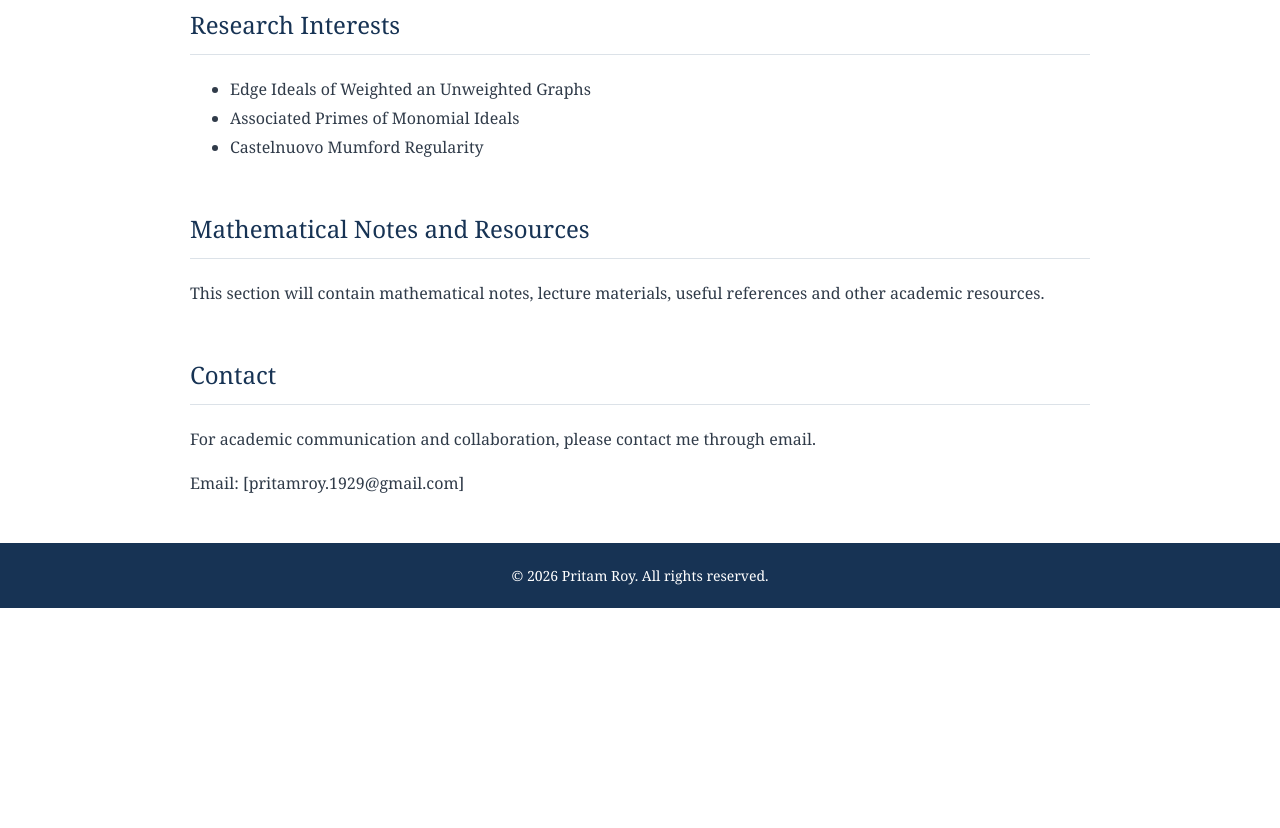
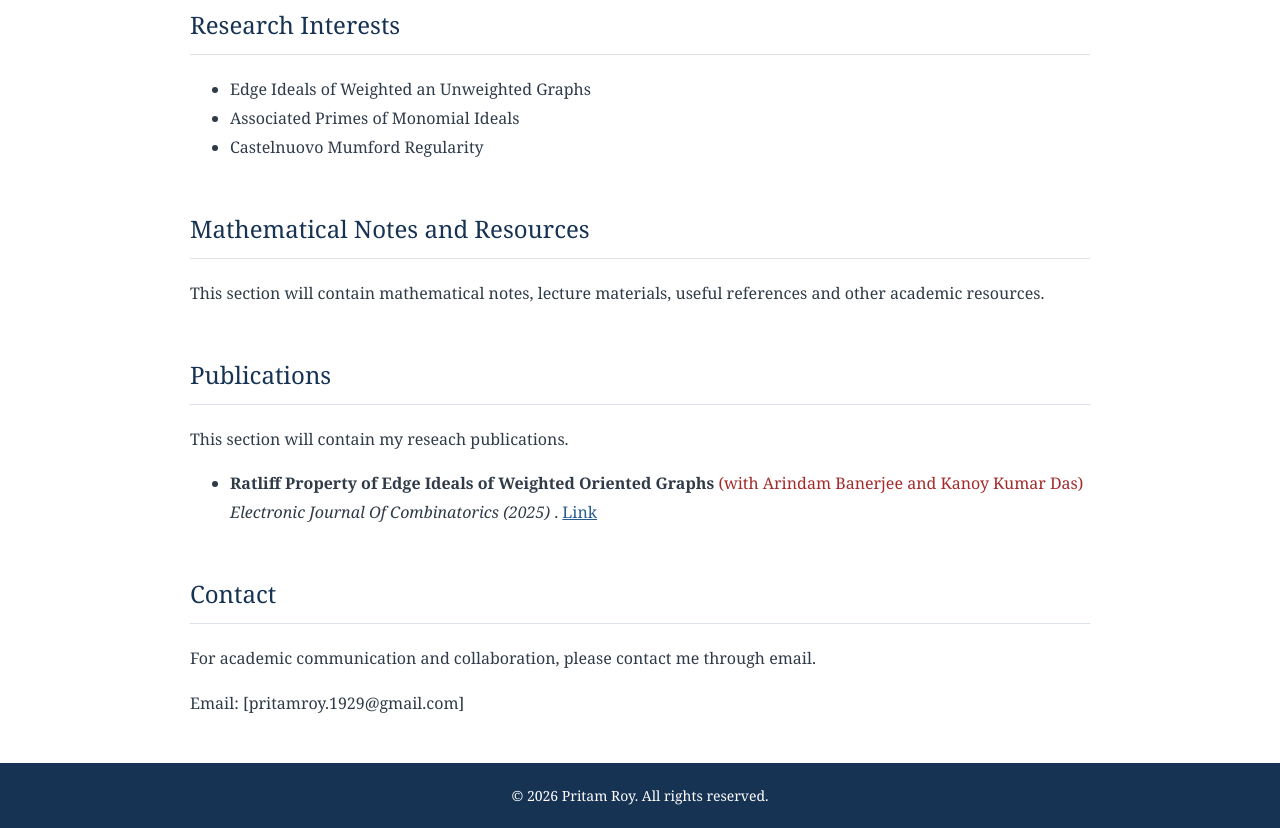
Before and after one commit to Pritam-Roy-1234/Pritam-Roy.github.io, a plain HTML site: page index.html in a window 1280 px wide. Shown: the part 703-1531 px from the top of the page. Before the commit the page ends 1311 px from the top, so only its background shows below. Drawn offline with Linux system fonts and the light colour scheme.

Commit message:
Update index.html

```diff
--- a/index.html
+++ b/index.html
@@ -150,6 +150,17 @@ footer {
     </p>
 </section>
 
+<section id="notes">
+    <h2>Publications</h2>
+    <p>
+        This section will contain my reseach publications.
+        <ul>
+          <li> <strong>Ratliff Property of Edge Ideals of Weighted Oriented Graphs </strong> <span style="color: brown;">(with Arindam Banerjee and Kanoy Kumar Das)</span> <em>Electronic Journal Of Combinatorics (2025) </em>. <a href="https://www.combinatorics.org/ojs/index.php/eljc/article/view/v32i4p9/pdf">Link</a>
+          </li>
+        </ul>
+    </p>
+</section>
+
 <section id="contact">
     <h2>Contact</h2>
     <p>
```
